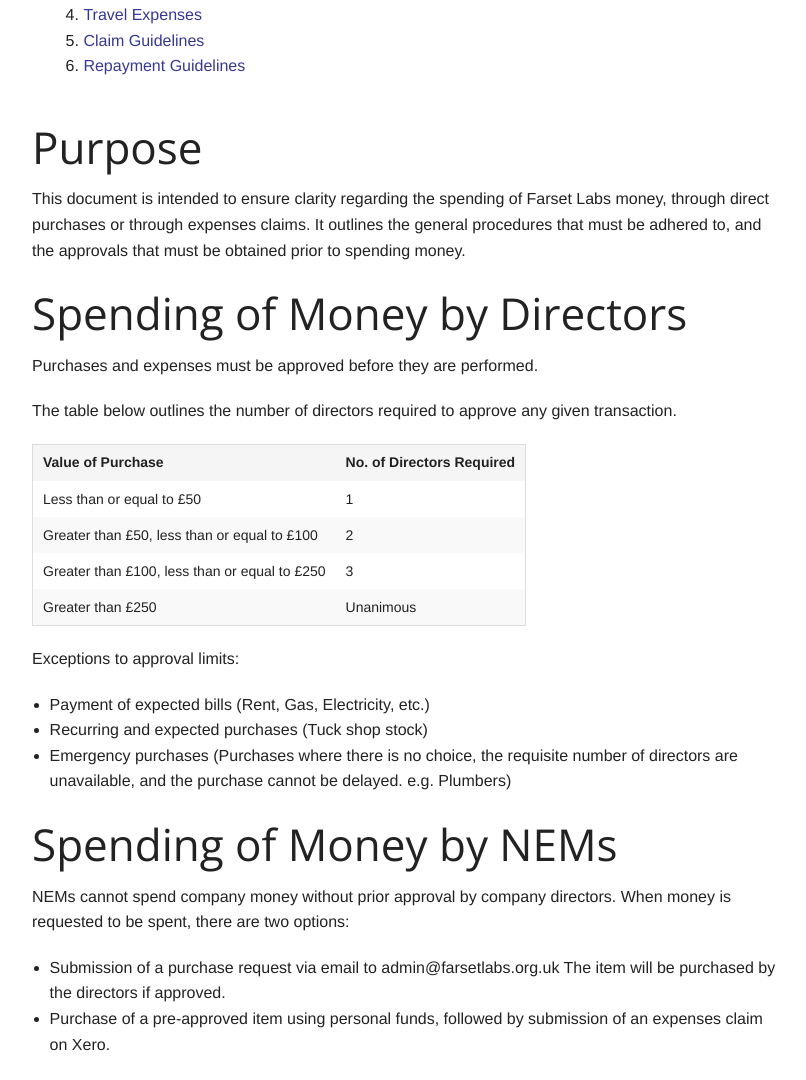
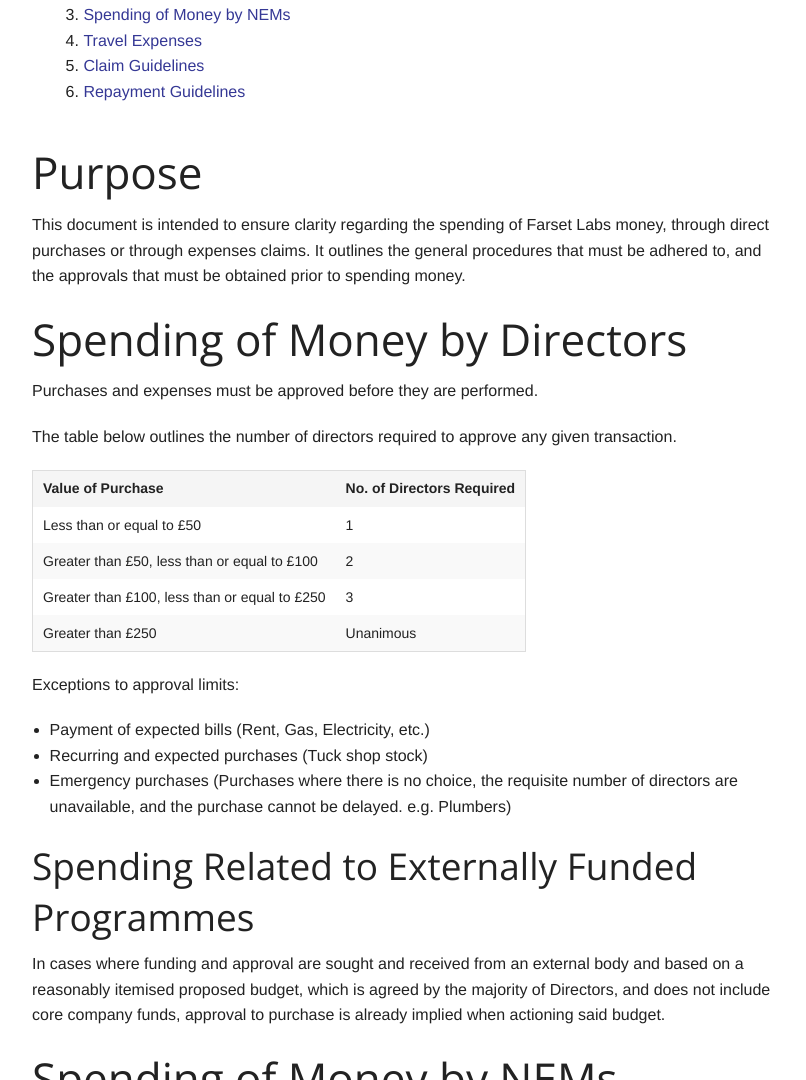
Before and after one commit to FarsetLabs/farsetlabs.github.io, a Jekyll site: the page built from about/expenses_purchasing.md, in a window 1280 px wide and 1400 px high. Shown: the part 320-1400 px from the top of the window, without its empty margins (233-1039 px from the left). Built offline with Jekyll 4.4.1, drawn with Linux system fonts in a browser that asks for light colours; some of the changed text lies outside the part shown.

Commit message:
As cleared from https://docs.google.com/document/d/1mCw2LVXB_xd31DPGGf7hRXy6rhpfvICw56uv2NIe8Vk/edit#

```diff
--- a/about/expenses_purchasing.md
+++ b/about/expenses_purchasing.md
@@ -27,6 +27,11 @@
 * Payment of expected bills (Rent, Gas, Electricity, etc.)
 * Recurring and expected purchases (Tuck shop stock)
 * Emergency purchases (Purchases where there is no choice, the requisite number of directors are unavailable, and the purchase cannot be delayed. e.g. Plumbers)
+
+## Spending Related to Externally Funded Programmes
+
+In cases where funding and approval are sought and received from an external body and based on a reasonably itemised proposed budget, which is agreed by the majority of Directors, and does not include core company funds, approval to purchase is already implied when actioning said budget.
+
 
 # Spending of Money by NEMs
 NEMs cannot spend company money without prior approval by company directors. When money is requested to be spent, there are two options:
```
